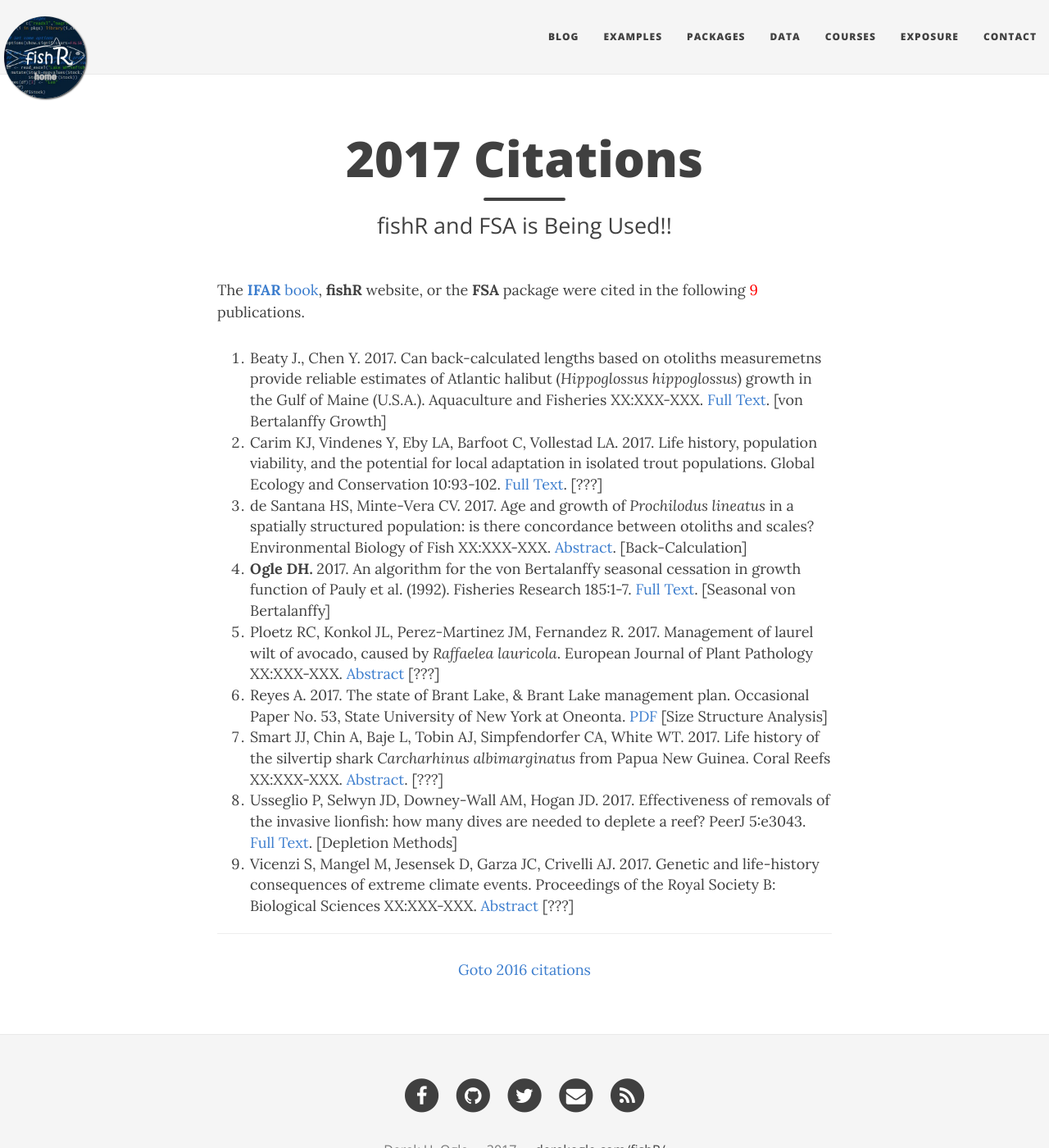
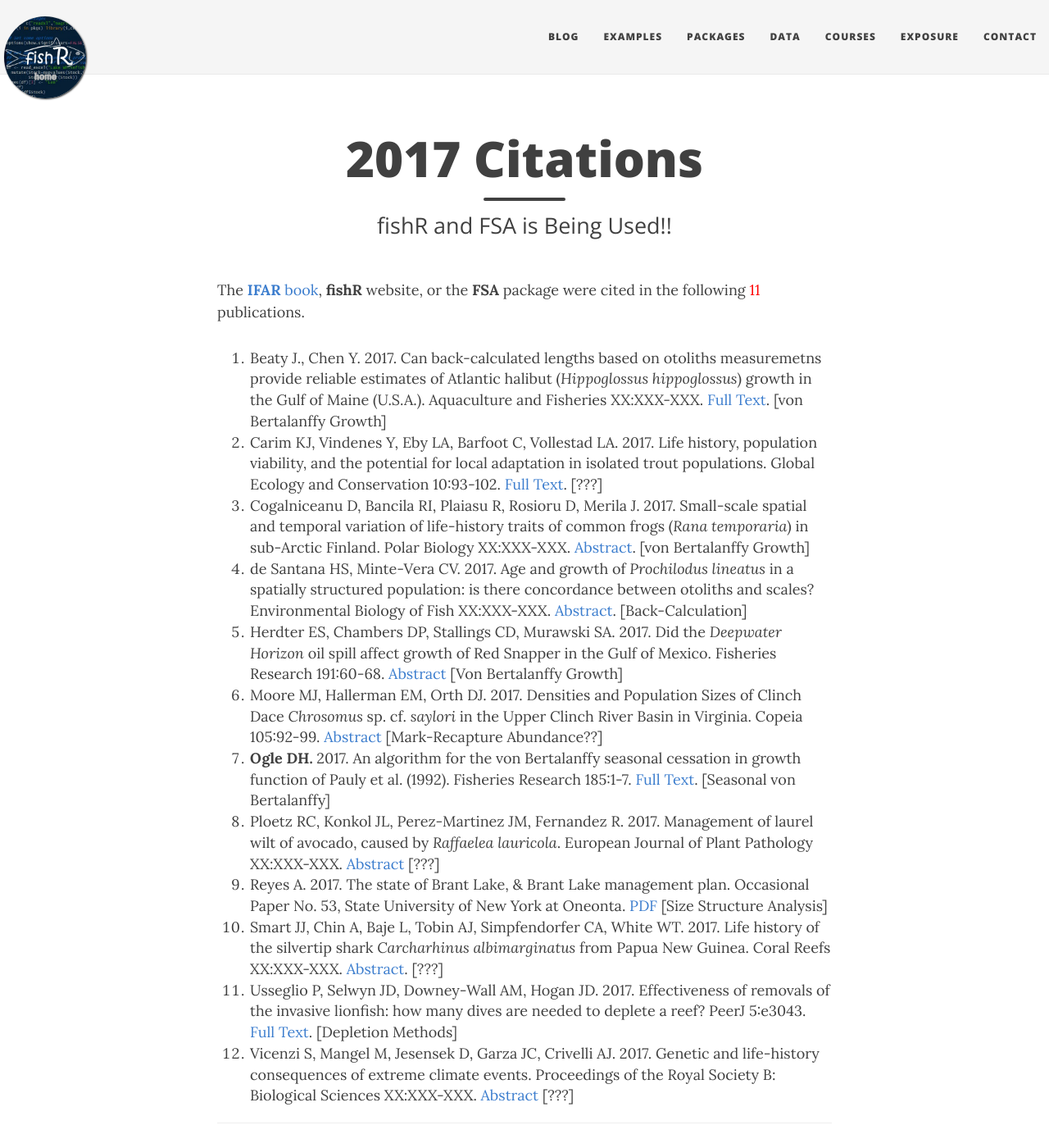
Before and after one commit to droglenc/fishR, a Jekyll site: the page built from exposure/exposure-citations17.md, in a window 1280 px wide and 1400 px high. Shown: the whole window at 82% size. Built offline with Jekyll 4.4.1, drawn with Linux system fonts in a browser that asks for light colours; nearby versions of some CDN libraries.

Commit message:
Added citations

```diff
--- a/exposure/exposure-citations17.md
+++ b/exposure/exposure-citations17.md
@@ -5,11 +5,14 @@ subtitle: fishR and FSA is Being Used!!
 css: "/css/exposure-citation.css"
 ---
 
-The [**IFAR** book](http://derekogle.com/IFAR/), **fishR** website, or the **FSA** package were cited in the following <span id="contact-div">9</span> publications.
+The [**IFAR** book](http://derekogle.com/IFAR/), **fishR** website, or the **FSA** package were cited in the following <span id="contact-div">11</span> publications.
 
-1. Beaty J., Chen Y. 2017. Can back-calculated lengths based on otoliths measuremetns provide reliable estimates of Atlantic halibut (*Hippoglossus hippoglossus*) growth in the Gulf of Maine (U.S.A.). Aquaculture and Fisheries XX:XXX-XXX. [Full Text](). [von Bertalanffy Growth]
+1. Beaty J., Chen Y. 2017. Can back-calculated lengths based on otoliths measuremetns provide reliable estimates of Atlantic halibut (*Hippoglossus hippoglossus*) growth in the Gulf of Maine (U.S.A.). Aquaculture and Fisheries XX:XXX-XXX. [Full Text](http://www.sciencedirect.com/science/article/pii/S2468550X17300023). [von Bertalanffy Growth]
 1. Carim KJ, Vindenes Y, Eby LA, Barfoot C, Vollestad LA. 2017. Life history, population viability, and the potential for local adaptation in isolated trout populations. Global Ecology and Conservation 10:93-102. [Full Text](http://www.sciencedirect.com/science/article/pii/S2351989416301457). [???]
+1. Cogalniceanu D, Bancila RI, Plaiasu R, Rosioru D, Merila J. 2017. Small-scale spatial and temporal variation of life-history traits of common frogs (*Rana temporaria*) in sub-Arctic Finland. Polar Biology XX:XXX-XXX. [Abstract](http://link.springer.com/article/10.1007/s00300-017-2081-8). [von Bertalanffy Growth]
 1. de Santana HS, Minte-Vera CV. 2017. Age and growth of *Prochilodus lineatus* in a spatially structured population: is there concordance between otoliths and scales? Environmental Biology of Fish XX:XXX-XXX.  [Abstract](http://link.springer.com/article/10.1007/s10641-017-0574-5). [Back-Calculation]
+1. Herdter ES, Chambers DP, Stallings CD, Murawski SA. 2017. Did the *Deepwater Horizon* oil spill affect growth of Red Snapper in the Gulf of Mexico. Fisheries Research 191:60-68. [Abstract](http://www.sciencedirect.com/science/article/pii/S0165783617300656) [Von Bertalanffy Growth]
+1. Moore MJ, Hallerman EM, Orth DJ. 2017. Densities and Population Sizes of Clinch Dace *Chrosomus* sp. cf. *saylori* in the Upper Clinch River Basin in Virginia. Copeia 105:92-99. [Abstract](http://www.bioone.org/doi/abs/10.1643/CI-16-506) [Mark-Recapture Abundance??]
 1. **Ogle DH.**  2017.  An algorithm for the von Bertalanffy seasonal cessation in growth function of Pauly et al. (1992).  Fisheries Research 185:1-7.  [Full Text](http://www.sciencedirect.com/science/article/pii/S0165783616303137).  [Seasonal von Bertalanffy]
 1. Ploetz RC, Konkol JL, Perez-Martinez JM, Fernandez R. 2017. Management of laurel wilt of avocado, caused by *Raffaelea lauricola*. European Journal of Plant Pathology XX:XXX-XXX. [Abstract](http://link.springer.com/article/10.1007/s10658-017-1173-1) [???]
 1. Reyes A. 2017. The state of Brant Lake, & Brant Lake management plan. Occasional Paper No. 53, State University of New York at Oneonta. [PDF](http://www.oneonta.edu/academics/biofld/PUBS/OP/OP-53-Reyes-BrantLake.pdf) [Size Structure Analysis]
```
